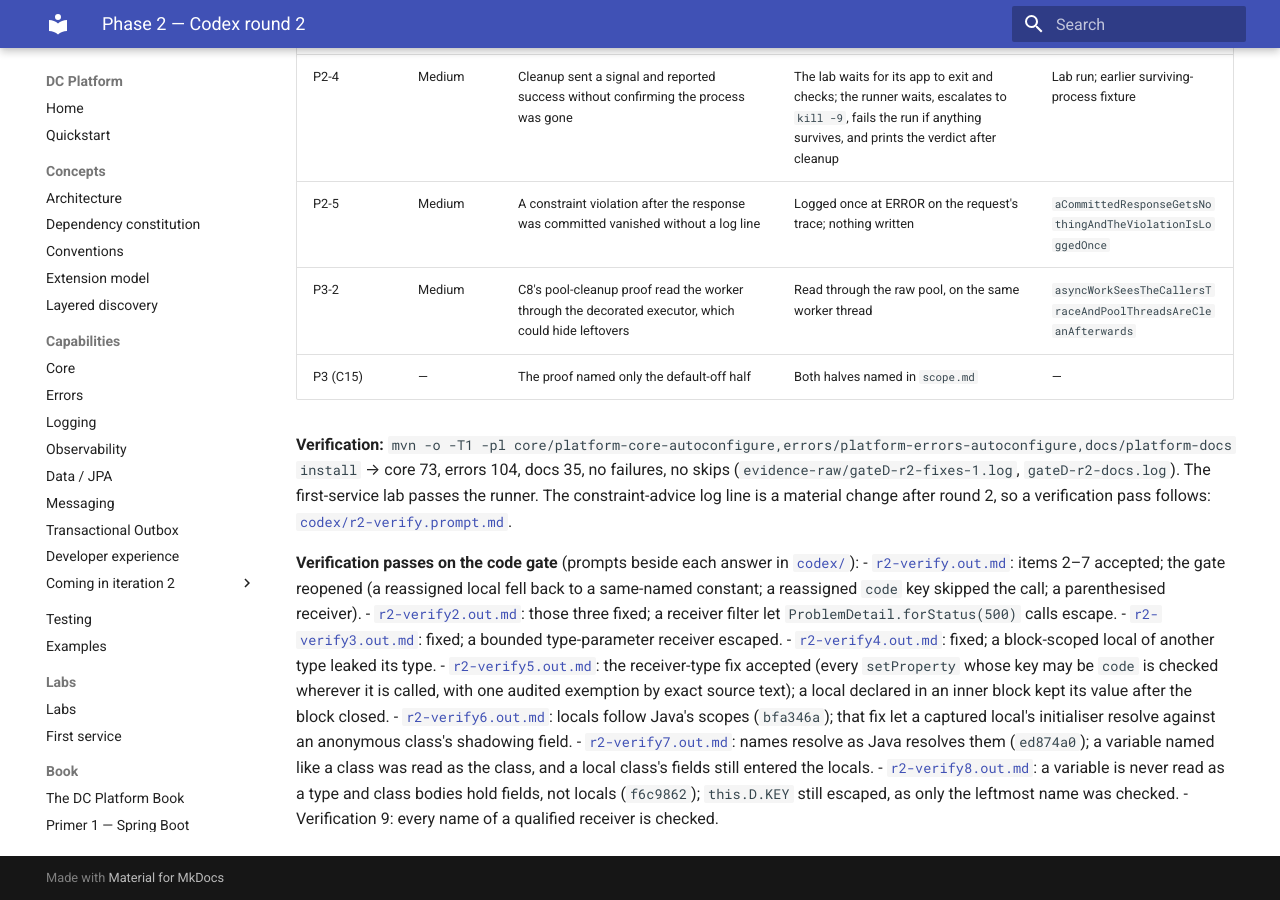
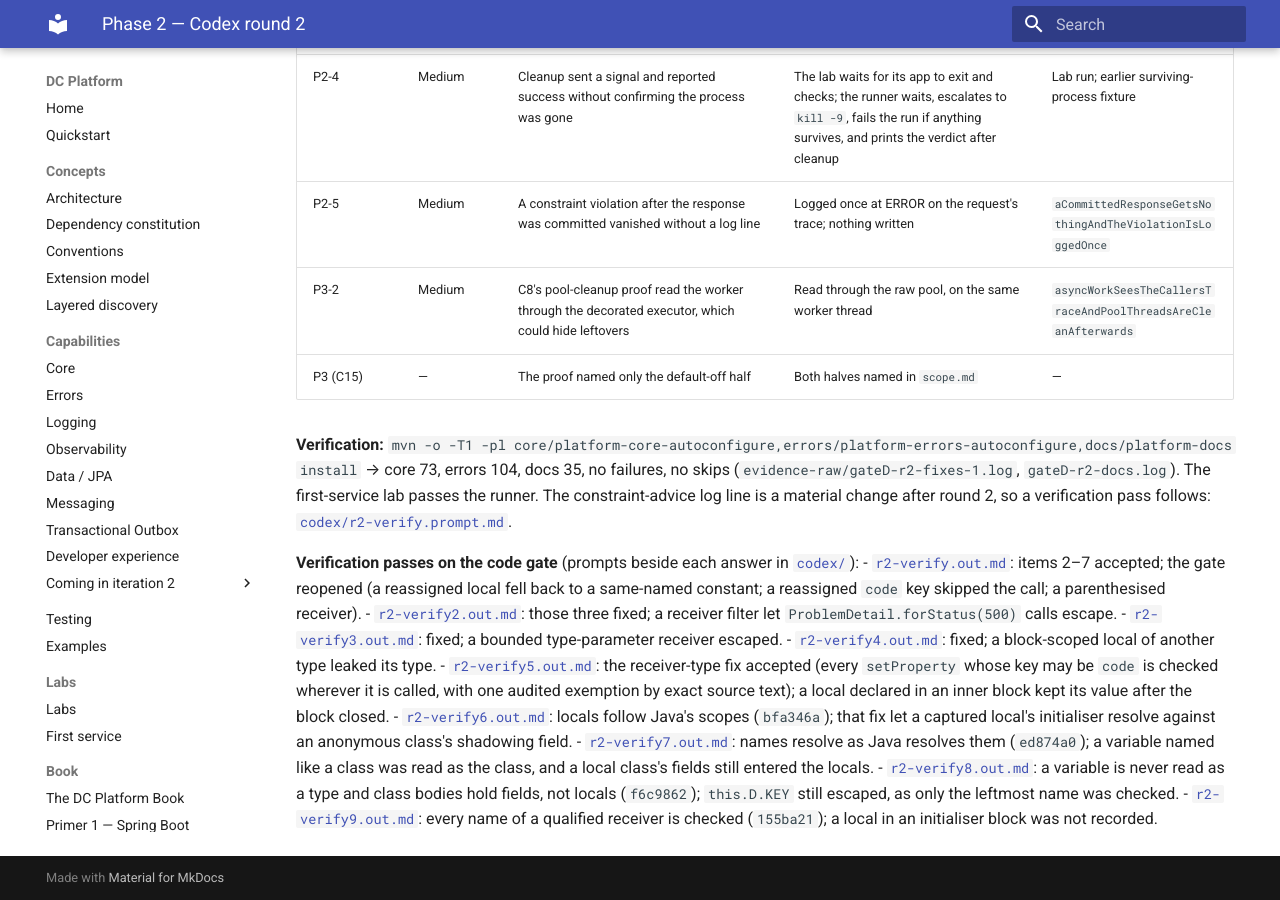
Before and after one commit to muhammadallee/dc-platform, an MkDocs documentation site: the page built from docs/spring-native/phase-02-foundation/review-round-2.md, in a window 1280 px wide and 900 px high, scrolled down 780 px. Built offline with MkDocs 1.6.1 and Material for MkDocs 9.7.7, drawn with Linux system fonts in a browser that asks for light colours.

Commit message:
docs(spring-native): phase 2 Codex verification 9 answer
Co-Authored-By: Claude Opus 5.5 <noreply@anthropic.com>
Claude-Session: https://claude.ai/code/session_0131grQ6pUwFCGZox6ekZHiA

```diff
--- a/docs/spring-native/phase-02-foundation/review-round-2.md
+++ b/docs/spring-native/phase-02-foundation/review-round-2.md
@@ -41,4 +41,5 @@ verification pass follows: [`codex/r2-verify.prompt.md`](codex/r2-verify.prompt.
   like a class was read as the class, and a local class's fields still entered the locals.
 - [`r2-verify8.out.md`](codex/r2-verify8.out.md): a variable is never read as a type and class bodies hold fields,
   not locals (`f6c9862`); `this.D.KEY` still escaped, as only the leftmost name was checked.
-- Verification 9: every name of a qualified receiver is checked.
+- [`r2-verify9.out.md`](codex/r2-verify9.out.md): every name of a qualified receiver is checked (`155ba21`); a local
+  in an initialiser block was not recorded.
```
Also changed, not shown: docs/spring-native/phase-02-foundation/codex/r2-verify9.out.md (added, +18 -0 lines).
